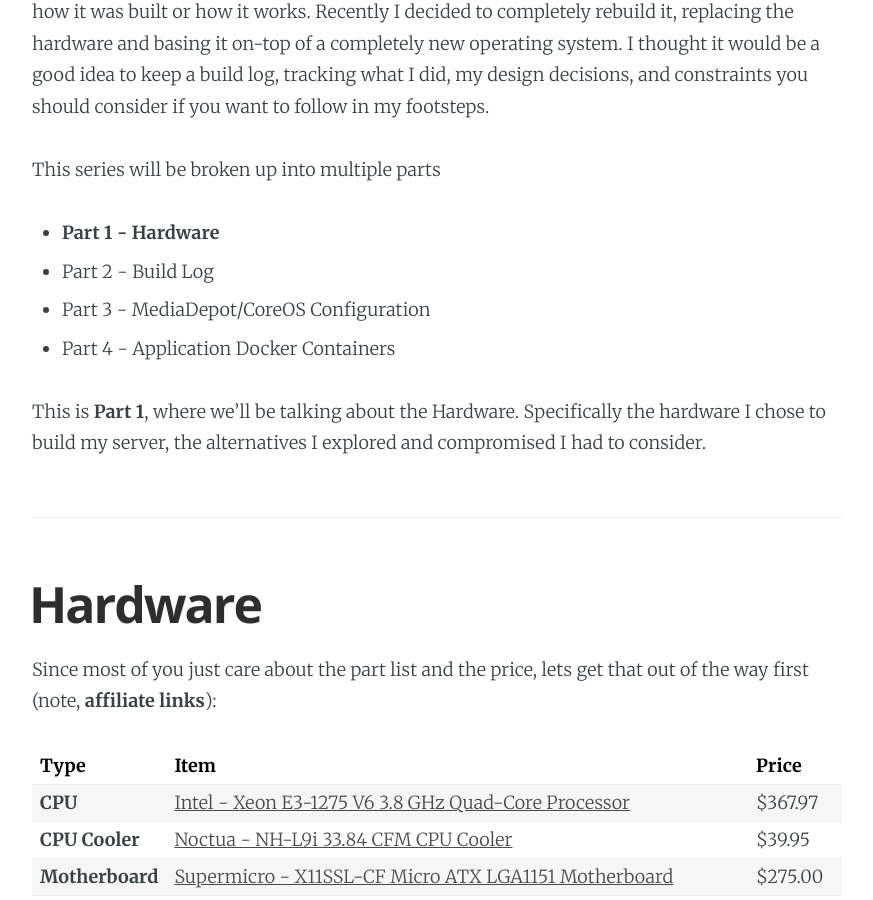
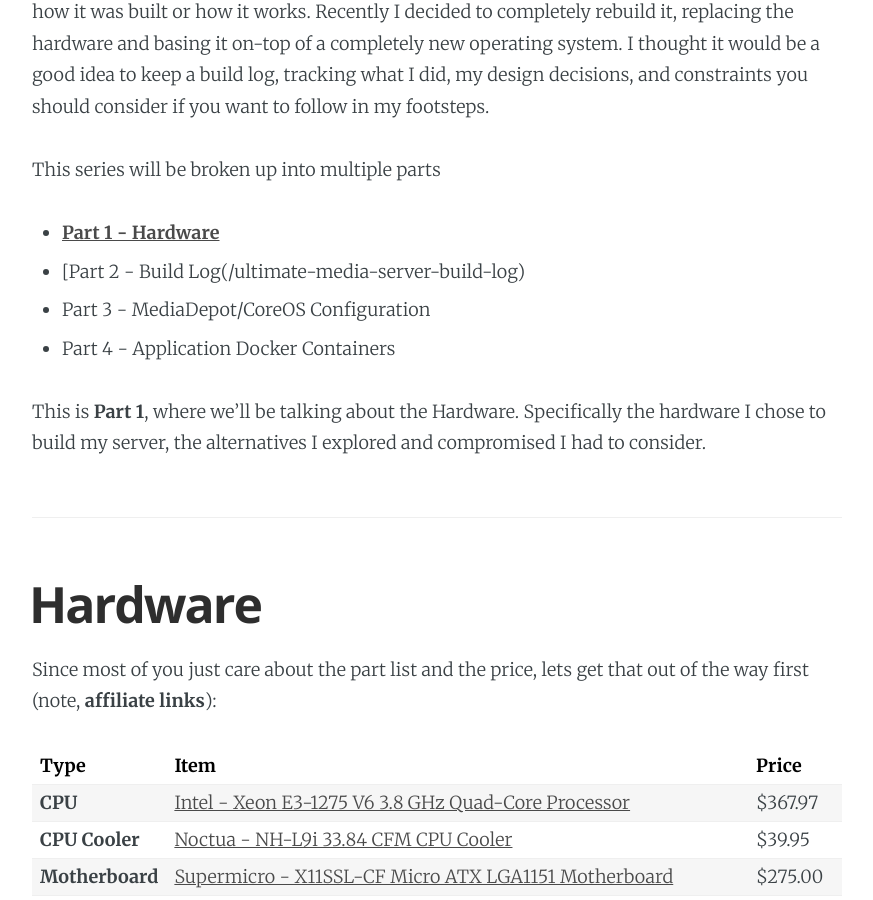
Before and after one commit to AnalogJ/thesparktree-blog, a Jekyll site: the page built from _posts/2019-01-06-ultimate-media-server-build-hardware.md, in a window 1280 px wide and 900 px high, scrolled down 771 px. Shown: the whole window, without its empty margins (203-1076 px from the left). Built offline with Jekyll 4.4.1, drawn with Linux system fonts in a browser that asks for light colours; nearby versions of some CDN libraries; comment, search, counter and statistics services are not loaded.

Commit message:
update links.

```diff
--- a/_posts/2019-01-06-ultimate-media-server-build-hardware.md
+++ b/_posts/2019-01-06-ultimate-media-server-build-hardware.md
@@ -26,8 +26,8 @@
 
 This series will be broken up into multiple parts
 
-- **Part 1 - Hardware**
-- Part 2 - Build Log
+- **[Part 1 - Hardware](/ultimate-media-server-build-hardware)**
+- [Part 2 - Build Log(/ultimate-media-server-build-log)
 - Part 3 - MediaDepot/CoreOS Configuration
 - Part 4 - Application Docker Containers
 
```
Also changed, not shown: _posts/2019-01-25-ultimate-media-server-build-log.md (+1 -1 lines).
